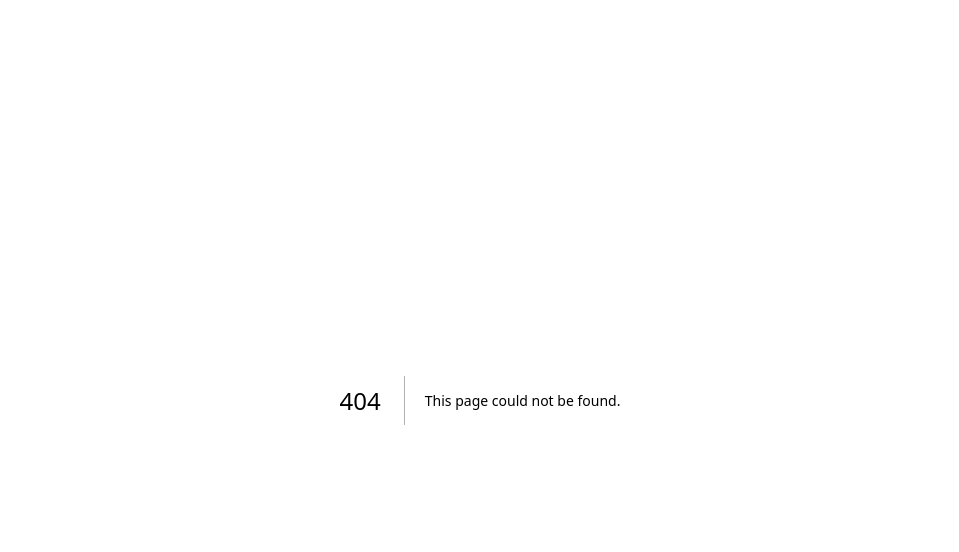
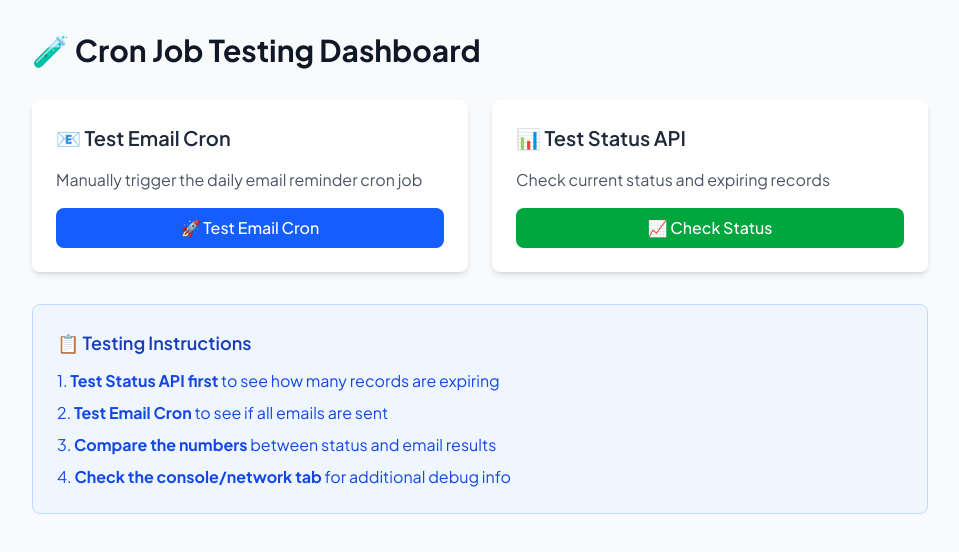
Before and after one commit to wildanrizkii/supplier-document-portal, a Next.js app: page /admin/cronjob in a window 1280 px wide. Before the commit this address had no page. Shown: the top 552 px of the page, without its empty margins (160-1119 px from the left). Built offline with nearby package versions, Linux system fonts and the light colour scheme.

Commit message:
Vercel - Github Cronjob

```diff
--- /dev/null
+++ b/src/app/admin/cronjob/page.jsx
@@ -0,0 +1,7 @@
+import React from "react";
+import TestCronPage from "@/components/UI/Admin/CronJob";
+const page = () => {
+  return <TestCronPage />;
+};
+
+export default page;
--- a/src/app/api/cron/daily-email-reminder/route.js
+++ b/src/app/api/cron/daily-email-reminder/route.js
@@ -25,7 +25,7 @@ async function handleCronRequest(request, method) {
   try {
     // Verify this is a cron job request
     const authHeader = request.headers.get("authorization");
-    const cronSecret = process.env.CRON_SECRET;
+    const cronSecret = process.env.NEXT_PUBLIC_CRON_SECRET;
 
     // Check for Vercel cron headers OR manual authorization
     const isVercelCron = request.headers
--- /dev/null
+++ b/src/app/utils/queries.js
@@ -0,0 +1,29 @@
+export function getExpiringRecordsQuery(supabase) {
+  const today = new Date();
+  const threeDaysFromNow = new Date();
+  threeDaysFromNow.setDate(today.getDate() + 3);
+
+  const todayStr = today.toISOString().split("T")[0];
+  const threeDaysStr = threeDaysFromNow.toISOString().split("T")[0];
+
+  console.log(`📅 Query date range: ${todayStr} to ${threeDaysStr}`);
+
+  return supabase
+    .from("material_control")
+    .select(
+      `
+      id_material_control,
+      material,
+      tanggal_report,
+      tanggal_expire,
+      status,
+      supplier:id_supplier(nama),
+      part_name:id_part_name(nama),
+      part_number:id_part_number(nama),
+      jenis_dokumen:id_jenis_dokumen(nama)
+    `
+    )
+    .eq("status", true)
+    .gte("tanggal_expire", todayStr)
+    .lte("tanggal_expire", threeDaysStr);
+}
--- /dev/null
+++ b/src/components/UI/Admin/CronJob/index.jsx
@@ -0,0 +1,152 @@
+// pages/admin/test-cron.js atau app/admin/test-cron/page.js
+"use client";
+import { useState } from "react";
+
+export default function TestCronPage() {
+  const [loading, setLoading] = useState(false);
+  const [result, setResult] = useState(null);
+  const [error, setError] = useState(null);
+
+  const testEmailCron = async () => {
+    setLoading(true);
+    setError(null);
+    setResult(null);
+
+    try {
+      const response = await fetch("/api/cron/daily-email-reminder", {
+        method: "POST",
+        headers: {
+          "Content-Type": "application/json",
+          Authorization: `Bearer ${process.env.NEXT_PUBLIC_CRON_SECRET}`,
+        },
+      });
+
+      const data = await response.json();
+
+      if (response.ok) {
+        setResult(data);
+      } else {
+        setError(data);
+      }
+    } catch (err) {
+      setError({ message: err.message });
+    } finally {
+      setLoading(false);
+    }
+  };
+
+  const testStatusAPI = async () => {
+    setLoading(true);
+    setError(null);
+    setResult(null);
+
+    try {
+      const response = await fetch("/api/cron/status");
+      const data = await response.json();
+
+      if (response.ok) {
+        setResult(data);
+      } else {
+        setError(data);
+      }
+    } catch (err) {
+      setError({ message: err.message });
+    } finally {
+      setLoading(false);
+    }
+  };
+
+  return (
+    <div className="min-h-screen bg-gray-50 p-8">
+      <div className="max-w-4xl mx-auto">
+        <h1 className="text-3xl font-bold text-gray-900 mb-8">
+          🧪 Cron Job Testing Dashboard
+        </h1>
+
+        <div className="grid grid-cols-1 md:grid-cols-2 gap-6 mb-8">
+          {/* Test Email Cron */}
+          <div className="bg-white rounded-lg shadow-md p-6">
+            <h2 className="text-xl font-semibold text-gray-800 mb-4">
+              📧 Test Email Cron
+            </h2>
+            <p className="text-gray-600 mb-4">
+              Manually trigger the daily email reminder cron job
+            </p>
+            <button
+              onClick={testEmailCron}
+              disabled={loading}
+              className="w-full bg-blue-600 hover:bg-blue-700 disabled:bg-blue-300 text-white font-medium py-2 px-4 rounded-lg transition-colors"
+            >
+              {loading ? "⏳ Running..." : "🚀 Test Email Cron"}
+            </button>
+          </div>
+
+          {/* Test Status API */}
+          <div className="bg-white rounded-lg shadow-md p-6">
+            <h2 className="text-xl font-semibold text-gray-800 mb-4">
+              📊 Test Status API
+            </h2>
+            <p className="text-gray-600 mb-4">
+              Check current status and expiring records
+            </p>
+            <button
+              onClick={testStatusAPI}
+              disabled={loading}
+              className="w-full bg-green-600 hover:bg-green-700 disabled:bg-green-300 text-white font-medium py-2 px-4 rounded-lg transition-colors"
+            >
+              {loading ? "⏳ Loading..." : "📈 Check Status"}
+            </button>
+          </div>
+        </div>
+
+        {/* Results */}
+        {result && (
+          <div className="bg-white rounded-lg shadow-md p-6 mb-6">
+            <h3 className="text-xl font-semibold text-green-800 mb-4">
+              ✅ Success Result
+            </h3>
+            <pre className="bg-gray-100 p-4 rounded-lg overflow-auto text-sm">
+              {JSON.stringify(result, null, 2)}
+            </pre>
+          </div>
+        )}
+
+        {/* Errors */}
+        {error && (
+          <div className="bg-white rounded-lg shadow-md p-6 mb-6">
+            <h3 className="text-xl font-semibold text-red-800 mb-4">
+              ❌ Error Result
+            </h3>
+            <pre className="bg-red-50 p-4 rounded-lg overflow-auto text-sm border border-red-200">
+              {JSON.stringify(error, null, 2)}
+            </pre>
+          </div>
+        )}
+
+        {/* Instructions */}
+        <div className="bg-blue-50 border border-blue-200 rounded-lg p-6">
+          <h3 className="text-lg font-semibold text-blue-800 mb-3">
+            📋 Testing Instructions
+          </h3>
+          <div className="space-y-2 text-blue-700">
+            <p>
+              1. <strong>Test Status API first</strong> to see how many records
+              are expiring
+            </p>
+            <p>
+              2. <strong>Test Email Cron</strong> to see if all emails are sent
+            </p>
+            <p>
+              3. <strong>Compare the numbers</strong> between status and email
+              results
+            </p>
+            <p>
+              4. <strong>Check the console/network tab</strong> for additional
+              debug info
+            </p>
+          </div>
+        </div>
+      </div>
+    </div>
+  );
+}
--- a/src/middleware.js
+++ b/src/middleware.js
@@ -13,7 +13,8 @@ export async function middleware(req) {
     pathname === "/register" ||
     pathname === "/verify-email" ||
     pathname === "/forgot-password" ||
-    pathname === "/reset-password";
+    pathname === "/reset-password" ||
+    pathname === "/admin/cronjob";
 
   // Jika belum login dan bukan halaman publik, redirect ke /login
   if (!token && !isPublicPath) {
```
